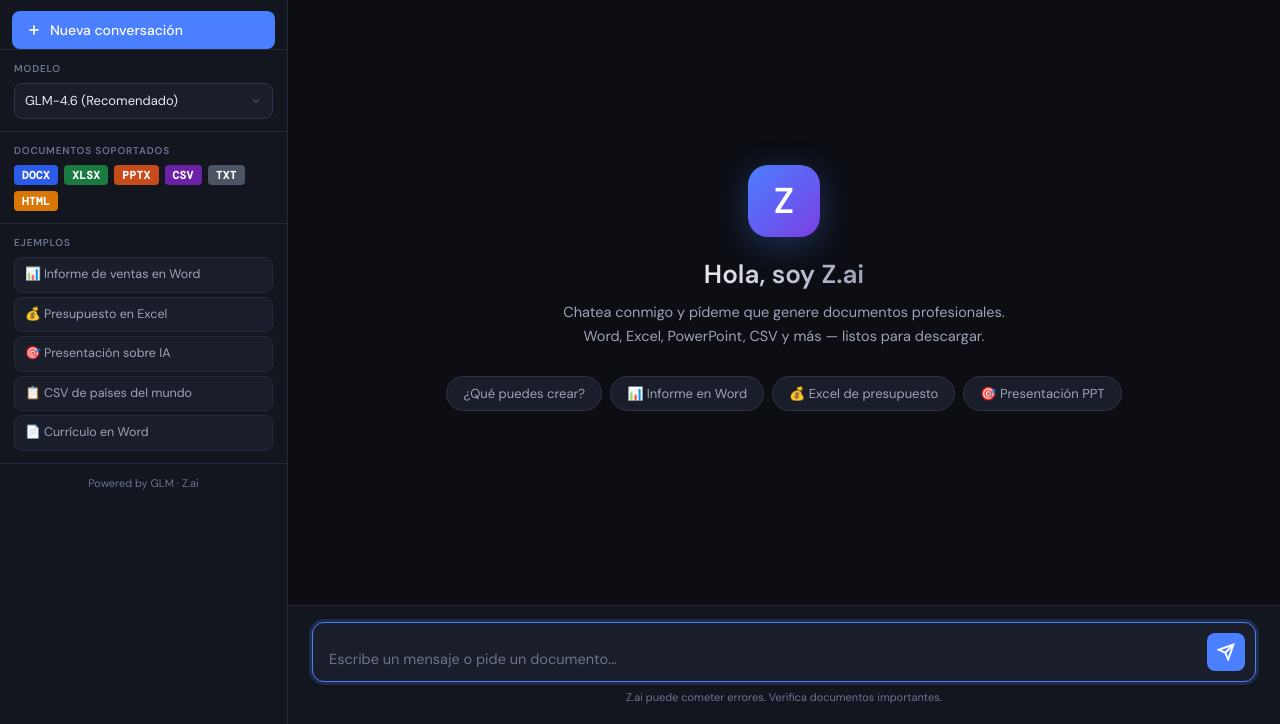
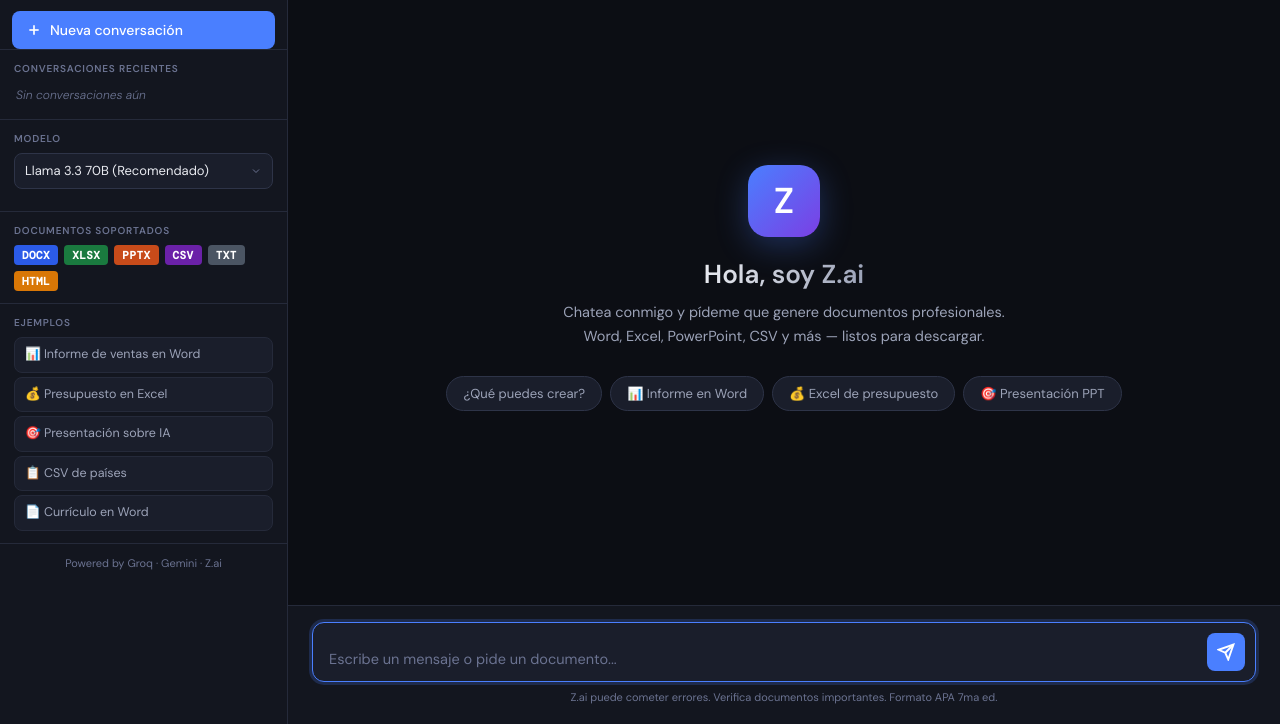
Before and after one commit to BrunoSobrino/IA-Docs, a website: page public/index.html in a window 1280 px wide. Shown: the part 76-800 px from the top of the page. Drawn offline with nearby package versions, Linux system fonts and the light colour scheme.

Commit message:
Update index.html

```diff
--- a/public/index.html
+++ b/public/index.html
@@ -31,16 +31,51 @@
         Nueva conversación
     </button>
 
+    <!-- Historial de chats -->
+    <div class="sidebar-section" id="historySection">
+        <p class="sidebar-label">Conversaciones recientes</p>
+        <div class="history-list" id="historyList">
+            <p class="history-empty">Sin conversaciones aún</p>
+        </div>
+    </div>
+
     <div class="sidebar-section">
         <p class="sidebar-label">Modelo</p>
         <select class="model-select" id="modelSelect">
-            <option value="glm-4.6">GLM-4.6 (Recomendado)</option>
-            <option value="glm-4.5">GLM-4.5 (360B)</option>
-            <option value="glm-4.5-air">GLM-4.5 Air (106B)</option>
-            <option value="z1-32b">Z1-32B</option>
-            <option value="glm-4-32b">GLM-4-32B</option>
-            <option value="chatglm">ChatGLM (Rápido)</option>
+            <optgroup label="── Groq (Rápido) ──">
+                <option value="groq-llama4-scout">Llama 4 Scout 17B</option>
+                <option value="groq-llama4-maverick">Llama 4 Maverick 17B</option>
+                <option value="groq-llama33-70b" selected>Llama 3.3 70B (Recomendado)</option>
+                <option value="groq-llama31-8b">Llama 3.1 8B (Ultra rápido)</option>
+                <option value="groq-deepseek-r1">DeepSeek R1 70B 🧠 Pensamiento</option>
+                <option value="groq-qwen-32b">Qwen QwQ 32B 🧠 Pensamiento</option>
+            </optgroup>
+            <optgroup label="── Google Gemini ──">
+                <option value="gemini-2-flash">Gemini 2.0 Flash 🌐 Web</option>
+                <option value="gemini-25-flash">Gemini 2.5 Flash 🌐🧠 Web+Pensamiento</option>
+                <option value="gemini-25-flash-lite">Gemini 2.5 Flash-Lite (Rápido)</option>
+            </optgroup>
         </select>
+
+        <!-- Toggles de capacidades -->
+        <div class="capability-toggles" id="capabilityToggles">
+            <label class="toggle-row" id="searchToggleRow" style="display:none">
+                <span class="toggle-label">
+                    <svg width="13" height="13" viewBox="0 0 24 24" fill="none" stroke="currentColor" stroke-width="2.5"><circle cx="11" cy="11" r="8"/><line x1="21" y1="21" x2="16.65" y2="16.65"/></svg>
+                    Búsqueda web
+                </span>
+                <input type="checkbox" id="searchToggle" class="toggle-cb">
+                <span class="toggle-switch"></span>
+            </label>
+            <label class="toggle-row" id="thinkingToggleRow" style="display:none">
+                <span class="toggle-label">
+                    <svg width="13" height="13" viewBox="0 0 24 24" fill="none" stroke="currentColor" stroke-width="2.5"><path d="M9.09 9a3 3 0 0 1 5.83 1c0 2-3 3-3 3"/><line x1="12" y1="17" x2="12.01" y2="17"/></svg>
+                    Pensamiento profundo
+                </span>
+                <input type="checkbox" id="thinkingToggle" class="toggle-cb">
+                <span class="toggle-switch"></span>
+            </label>
+        </div>
     </div>
 
     <div class="sidebar-section">
@@ -58,26 +93,26 @@
     <div class="sidebar-section">
         <p class="sidebar-label">Ejemplos</p>
         <div class="examples-list">
-            <button class="example-btn" data-prompt="Genera un informe ejecutivo de ventas Q1 2025 con tabla de productos, análisis y conclusiones en Word (.docx)">
+            <button class="example-btn" data-prompt="Genera un informe ejecutivo de ventas Q1 2025 con análisis y conclusiones en Word (.docx)">
                 📊 Informe de ventas en Word
             </button>
-            <button class="example-btn" data-prompt="Crea una hoja de cálculo Excel (.xlsx) con presupuesto mensual para un hogar, incluyendo ingresos, gastos fijos, gastos variables y ahorro proyectado">
+            <button class="example-btn" data-prompt="Crea una hoja de cálculo Excel (.xlsx) con presupuesto mensual: ingresos, gastos fijos, gastos variables y ahorro proyectado">
                 💰 Presupuesto en Excel
             </button>
             <button class="example-btn" data-prompt="Hazme una presentación PowerPoint (.pptx) de 6 slides sobre inteligencia artificial: qué es, historia, tipos, aplicaciones, ventajas y futuro">
                 🎯 Presentación sobre IA
             </button>
-            <button class="example-btn" data-prompt="Genera un CSV con los 15 países más poblados del mundo, con columnas: País, Continente, Población (millones), Capital, Idioma oficial">
-                📋 CSV de países del mundo
+            <button class="example-btn" data-prompt="Genera un CSV con los 15 países más poblados del mundo: País, Continente, Población (millones), Capital, Idioma oficial">
+                📋 CSV de países
             </button>
-            <button class="example-btn" data-prompt="Crea un currículo profesional completo en Word (.docx) para un desarrollador web fullstack con 3 años de experiencia en React y Node.js">
+            <button class="example-btn" data-prompt="Crea un currículo profesional en Word (.docx) para un desarrollador web fullstack con 3 años de experiencia en React y Node.js">
                 📄 Currículo en Word
             </button>
         </div>
     </div>
 
     <div class="sidebar-footer">
-        <span>Powered by GLM · Z.ai</span>
+        <span>Powered by Groq · Gemini · Z.ai</span>
     </div>
 </aside>
 
@@ -99,7 +134,6 @@
 
     <!-- Messages -->
     <div class="messages" id="messages">
-        <!-- Welcome screen -->
         <div class="welcome" id="welcomeScreen">
             <div class="welcome-icon">
                 <div class="welcome-z">Z</div>
@@ -108,7 +142,7 @@
             <p class="welcome-sub">Chatea conmigo y pídeme que genere documentos profesionales.<br>Word, Excel, PowerPoint, CSV y más — listos para descargar.</p>
             <div class="welcome-chips">
                 <button class="chip" data-prompt="¿Qué tipos de documentos puedes generar?">¿Qué puedes crear?</button>
-                <button class="chip" data-prompt="Genera un informe de ventas en Word con tabla de datos">📊 Informe en Word</button>
+                <button class="chip" data-prompt="Genera un informe de ventas en Word con análisis de datos">📊 Informe en Word</button>
                 <button class="chip" data-prompt="Crea una hoja de cálculo Excel con presupuesto mensual">💰 Excel de presupuesto</button>
                 <button class="chip" data-prompt="Hazme una presentación de 5 slides sobre marketing digital en PowerPoint">🎯 Presentación PPT</button>
             </div>
@@ -128,7 +162,7 @@
                 <svg width="18" height="18" viewBox="0 0 24 24" fill="none" stroke="currentColor" stroke-width="2.5"><line x1="22" y1="2" x2="11" y2="13"/><polygon points="22 2 15 22 11 13 2 9 22 2"/></svg>
             </button>
         </div>
-        <p class="input-hint">Z.ai puede cometer errores. Verifica documentos importantes.</p>
+        <p class="input-hint">Z.ai puede cometer errores. Verifica documentos importantes. Formato APA 7ma ed.</p>
     </div>
 </main>
 
```
